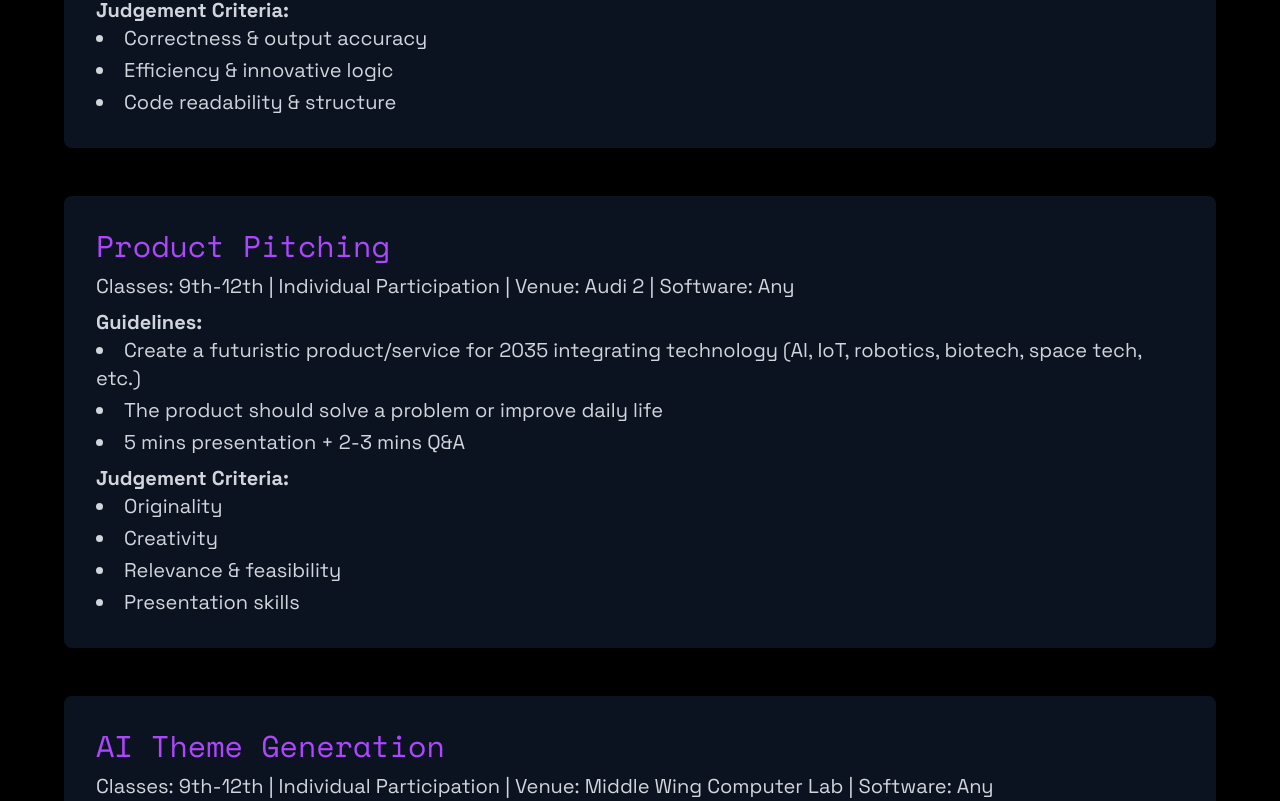
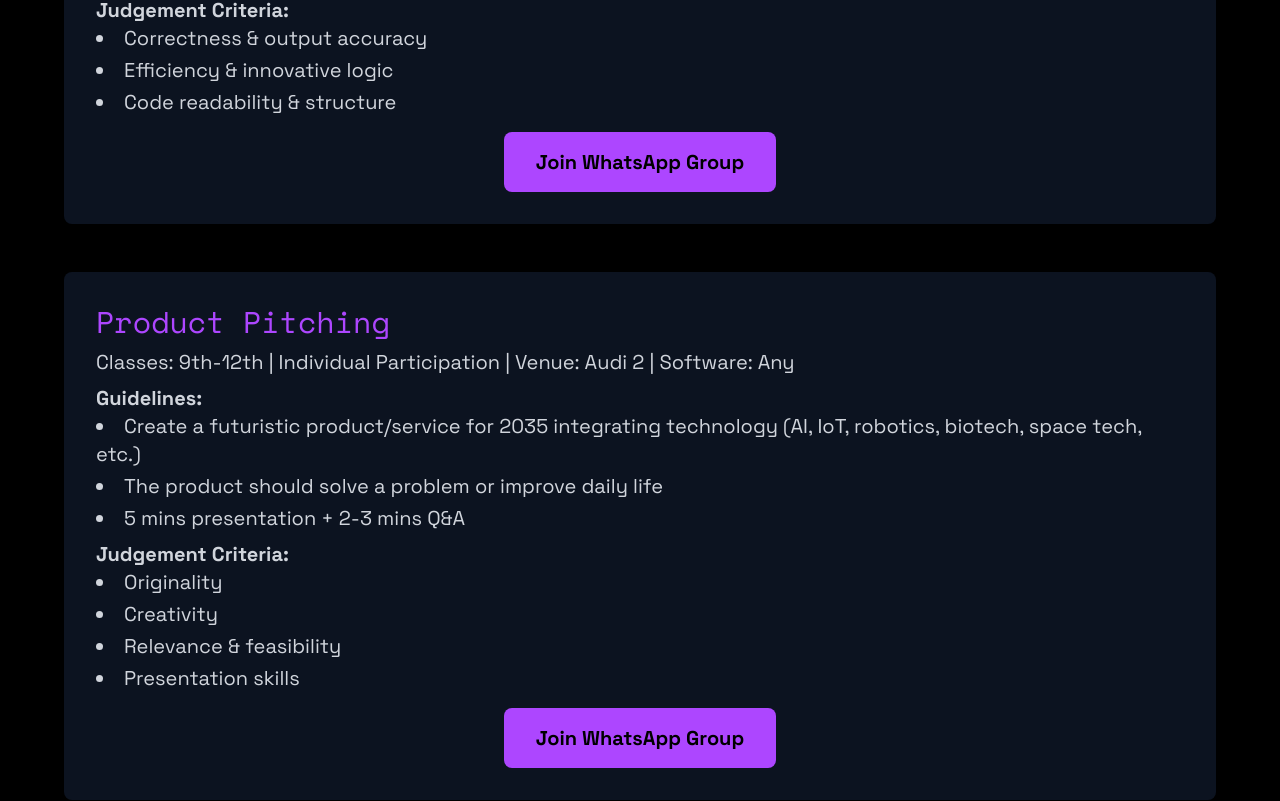
Before and after one commit to Aarnav-Tech/anacc-website, a Next.js app: page /tech4ce in a window 1280 px wide. Shown: the part 1020-1821 px from the top of the page. Built offline with nearby package versions, Linux system fonts and the light colour scheme.

Commit message:
feat: add WhatsApp links for event participation and improve layout formatting

```diff
--- a/src/app/tech4ce/page.js
+++ b/src/app/tech4ce/page.js
@@ -38,6 +38,7 @@ export default function Tech4cePage() {
       type: "Individual Participation",
       venue: "3rd Floor CS Lab",
       software: "HackerRank",
+      whatsappLink: "https://chat.whatsapp.com/ETosnMhjS2fGnSc0QZHdje?mode=ems_copy_t",
       guidelines: [
         "Each participant gets 40 minutes to complete 3 coding tasks on HackerRank.",
         "Each task has points based on difficulty.",
@@ -55,6 +56,7 @@ export default function Tech4cePage() {
       type: "Individual Participation",
       venue: "Audi 2",
       software: "Any",
+      whatsappLink: "https://chat.whatsapp.com/CwWRW1zmNsuEfBE8gbPQ46?mode=ems_copy_t",
       guidelines: [
         "Create a futuristic product/service for 2035 integrating technology (AI, IoT, robotics, biotech, space tech, etc.)",
         "The product should solve a problem or improve daily life",
@@ -73,6 +75,7 @@ export default function Tech4cePage() {
       type: "Individual Participation",
       venue: "Middle Wing Computer Lab",
       software: "Any",
+      whatsappLink: "https://chat.whatsapp.com/HwBzRdANI8TAHpnQcTpCMo?mode=ems_copy_t",
       guidelines: [
         "Participants get 20 minutes to create art using AI tools",
         "Theme provided on the spot",
@@ -86,6 +89,7 @@ export default function Tech4cePage() {
       type: "Individual Participation",
       venue: "Audi 2",
       software: "Any",
+      whatsappLink: "https://chat.whatsapp.com/Hj3ggYGLAYALaCKwD0ulXU?mode=ems_copy_t",
       guidelines: [
         "Click 2 photos showing clear contrast between subjects, moods, or elements",
         "Only basic editing allowed (exposure, contrast, color, cropping)",
@@ -102,9 +106,6 @@ export default function Tech4cePage() {
 
   return (
     <div className="relative min-h-screen text-white font-space-grotesk p-8 md:p-16 text-lg md:text-xl">
-      {/* Overlay for readability */}
-      <div className="" />
-
       {/* Content */}
       <div className="relative z-10">
         {/* Header */}
@@ -144,7 +145,9 @@ export default function Tech4cePage() {
 
         {/* General Instructions */}
         <section className="mb-12">
-          <h2 className="text-3xl font-space-mono text-purple-500 mb-4">General Instructions</h2>
+          <h2 className="text-3xl font-space-mono text-purple-500 mb-4">
+            General Instructions
+          </h2>
           <ul className="list-disc list-inside space-y-3 text-gray-300">
             <li>Online registration closes at 11:59 PM on 17th August 2025. No entries will be accepted beyond this deadline.</li>
             <li>Registration to be done at TECH4CE 2025-26.</li>
@@ -159,7 +162,9 @@ export default function Tech4cePage() {
         <section className="space-y-12">
           {events.map((event) => (
             <AnimatedCard key={event.title}>
-              <h3 className="text-2xl md:text-3xl font-space-mono text-purple-500 mb-2">{event.title}</h3>
+              <h3 className="text-2xl md:text-3xl font-space-mono text-purple-500 mb-2">
+                {event.title}
+              </h3>
               <p className="text-gray-300 mb-2">
                 Classes: {event.classes} | {event.type} | Venue: {event.venue} | Software: {event.software}
               </p>
@@ -173,6 +178,12 @@ export default function Tech4cePage() {
               <ul className="list-disc list-inside text-gray-300 space-y-1">
                 {event.criteria.map((c, i) => <li key={i}>{c}</li>)}
               </ul>
+
+              {event.whatsappLink && (
+                <div className="mt-4 flex justify-center">
+                  <AnimatedButton href={event.whatsappLink}>Join WhatsApp Group</AnimatedButton>
+                </div>
+              )}
             </AnimatedCard>
           ))}
         </section>
```
